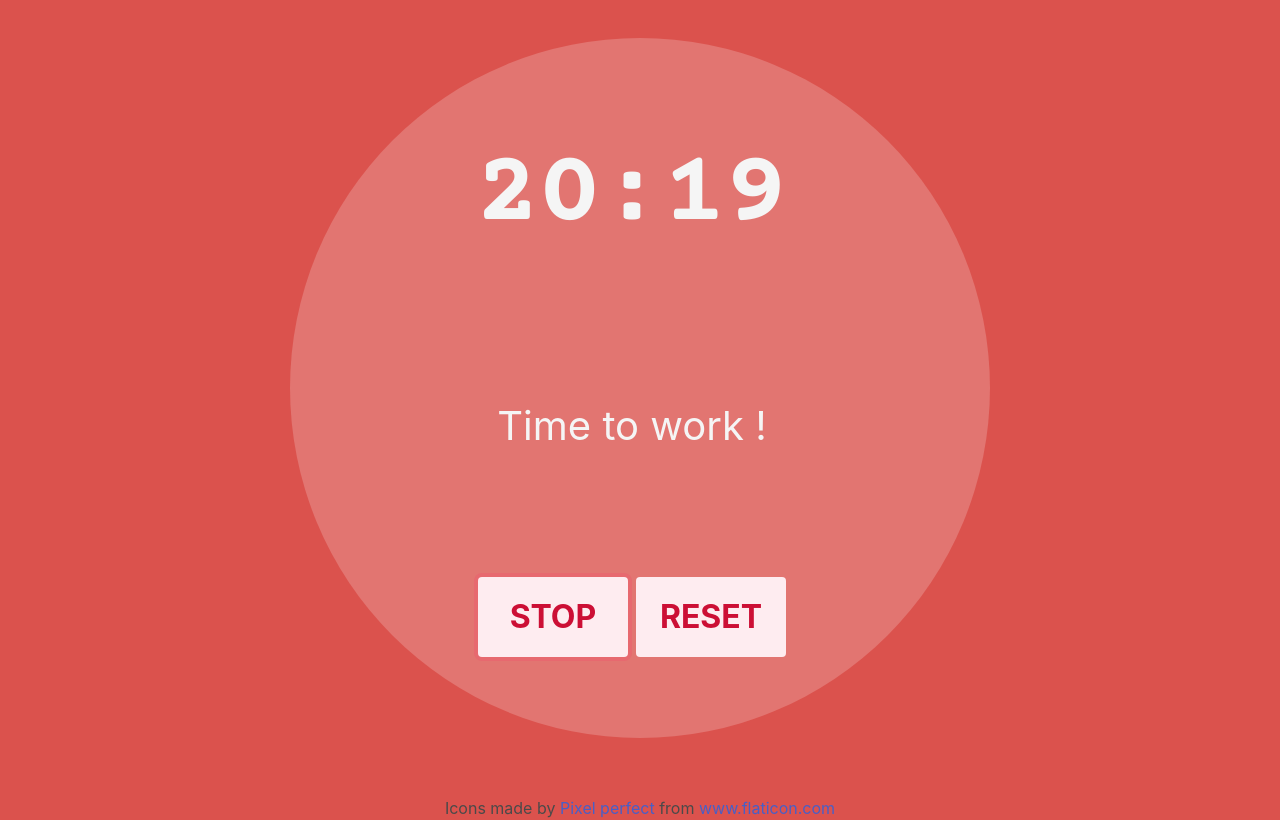
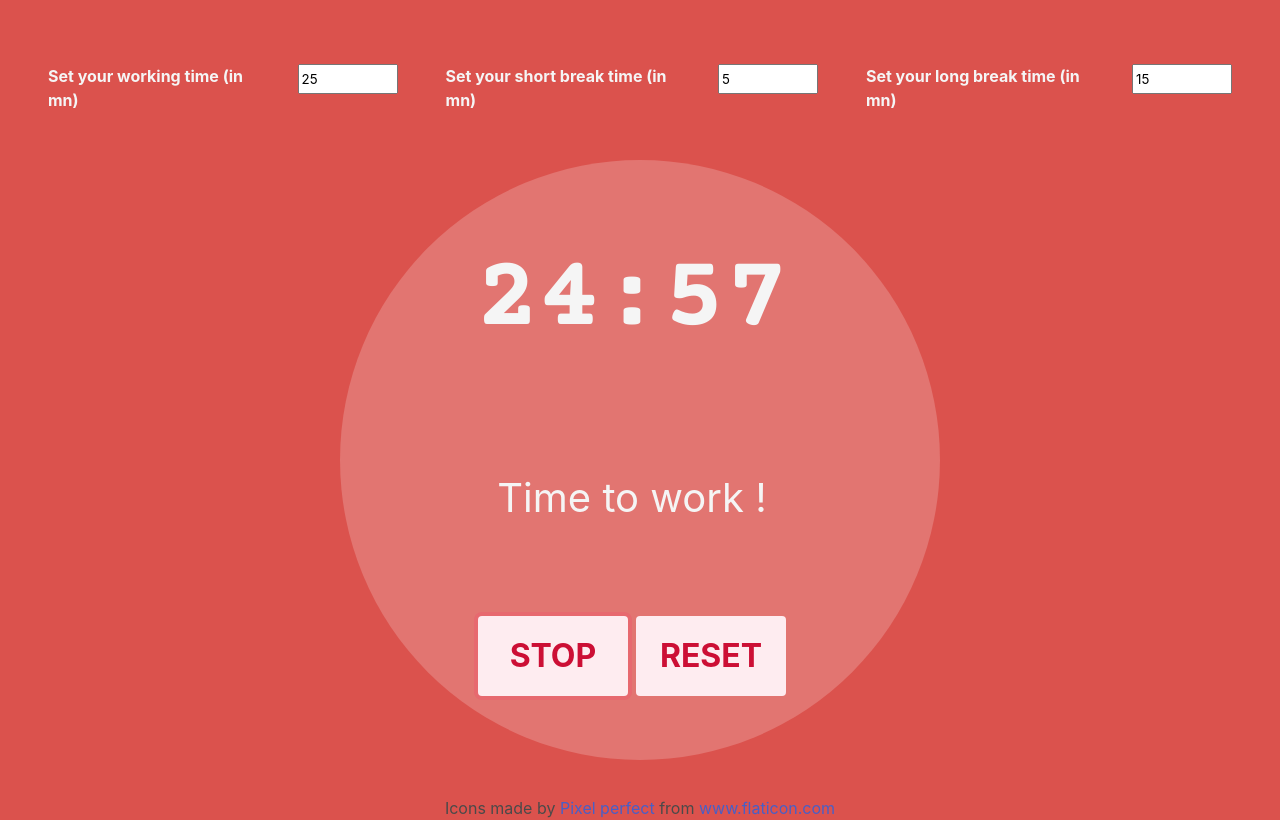
Before and after one commit to G-uillaume/pomodoro, a plain HTML site: page index.html in a window 1280 px wide. Both pictures are taken after a click on the button "START". Drawn offline with nearby package versions, Linux system fonts and the light colour scheme.

Commit message:
input to set the timer

```diff
--- a/index.html
+++ b/index.html
@@ -15,6 +15,14 @@
 
 <body>
     <main class="hero is-fullheight center">
+        <div class="control mb-6 is-flex mr-6">
+            <label class="has-text-weight-bold is-size-6 has-text-light is-align-self-flex-start ml-6 mt-6" for="timeWorking">Set your working time (in mn)</label>
+            <input class="is-align-self-flex-start ml-6 mt-6" id="timeWorking" value="25" type="number">
+            <label class="has-text-weight-bold is-size-6 has-text-light is-align-self-flex-start ml-6 mt-6" for="timeShortBreak">Set your short break time (in mn)</label>
+            <input class="is-align-self-flex-start ml-6 mt-6" id="timeShortBreak" value="5" type="number">
+            <label class="has-text-weight-bold is-size-6 has-text-light is-align-self-flex-start ml-6 mt-6" for="timeLongBreak">Set your long break time (in mn)</label>
+            <input class="is-align-self-flex-start ml-6 mt-6" id="timeLongBreak" value="15" type="number">
+        </div>
         <div class="notification center is-flex-direction-column is-justify-content-space-around">
             <!-- <div class="buttons">
                 <button id="pomodoro" class="button has-text-weight-bold is-size-4 px-6 py-5 mx-3 is-danger is-light timers">Pomodoro</button>
@@ -32,7 +40,7 @@
         </div>
         <footer>
             <p>Icons made by <a href="https://www.flaticon.com/authors/pixel-perfect" title="Pixel perfect">Pixel
-                perfect</a> from <a href="https://www.flaticon.com/" title="Flaticon">www.flaticon.com</a></p>
+                    perfect</a> from <a href="https://www.flaticon.com/" title="Flaticon">www.flaticon.com</a></p>
         </footer>
     </main>
     <script src="script.js"></script>
--- a/script.js
+++ b/script.js
@@ -4,12 +4,31 @@ const time = document.querySelector('#time')
 const reset = document.querySelector('#reset')
 const audio = document.querySelector('#timerAudio')
 const source = document.querySelector('source')
+const workInput = document.querySelector('#timeWorking')
+const shortInput = document.querySelector('#timeShortBreak')
+const longInput = document.querySelector('#timeLongBreak')
+let inputs = [workInput, shortInput, longInput]
+let workingTime = Number(workInput.value)
+let shortBreakTime = Number(shortInput.value)
+let longBreakTime = Number(longInput.value)
+let timeArray = [workingTime*60, shortBreakTime*60, workingTime*60, shortBreakTime*60, workingTime*60, shortBreakTime*60, workingTime*60, longBreakTime*60]
+let interval
+let y = 0
+let x = timeArray[y]
+for (let input of inputs) {
+    input.addEventListener('change', (e) => {
+        workingTime = Number(workInput.value)
+        if (workingTime < 10) {
+            workingTime = '0' + workingTime
+        }
+        shortBreakTime = Number(shortInput.value)
+        longBreakTime = Number(longInput.value)
+        timeArray = [workingTime*60, shortBreakTime*60, workingTime*60, shortBreakTime*60, workingTime*60, shortBreakTime*60, workingTime*60, longBreakTime*60]
+        time.textContent = workingTime+ ':00'
+        x = timeArray[y]
+    })
+}
 
-let interval
-let x
-let y = 0
-let timeArray = [25*60, 5*60, 25*60, 5*60, 25*60, 5*60, 25*60, 15*60]
-x = timeArray[y]
 let count = false
 let bisou = new Audio('bisou.mp3')
 let doIt = new Audio('doIT.mp3')
@@ -17,6 +36,7 @@ let salutAToi = new Audio('salutAToi.mp3')
 let audioArr = [salutAToi, bisou, doIt, bisou, doIt, bisou, doIt, bisou]
 
 const timer = () => {
+    console.log(timeArray[y])
     if (x === timeArray[y]) {
         audioArr[y].play()
     }
@@ -34,7 +54,6 @@ const timer = () => {
             if (y >= timeArray.length) {
                 y = 0
             }
-            audioArr[y].play()
             x = timeArray[y]
         }
         if (y === 0 || y === 2 || y === 4 || y === 6) {
@@ -48,7 +67,7 @@ const timer = () => {
         }
         time.textContent = minutes + ':' + seconds
 
-        interval = setTimeout(timer, 10)
+        interval = setTimeout(timer, 1000)
 }
 
 
@@ -71,6 +90,6 @@ reset.addEventListener('click', () => {
     x = timeArray[y]
     count = false
     start.textContent = 'START'
-    time.textContent = '25:00'
+    time.textContent = workingTime + ':00'
     work.textContent = 'Time to work !'
 })
--- a/style.css
+++ b/style.css
@@ -8,10 +8,16 @@ main {
     align-items: center;
 }
 
+input {
+    outline: none;
+    width: 100px;
+    height: 30px;
+}
+
 .notification {
     background-color: rgba(255, 255, 255, 0.2);
-    height: 700px;
-    width: 700px;
+    height: 600px;
+    width: 600px;
     border-radius: 50%;
 }
 
```
